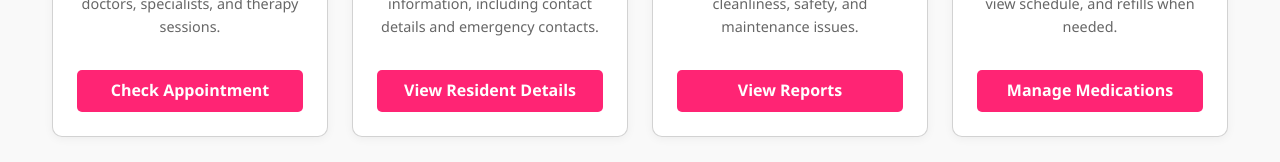
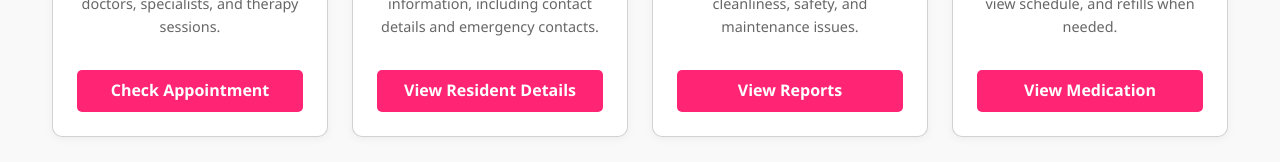
Before and after one commit to Takeruso/projectA, a Vue app in the folder frontend/: page /staff in a window 1280 px wide. Shown: the part 418-580 px from the top of the page. Built offline with nearby package versions, Linux system fonts and the light colour scheme.

Commit message:
update staff dashboard

```diff
--- a/frontend/src/views/staff/staffDashboard.vue
+++ b/frontend/src/views/staff/staffDashboard.vue
@@ -71,7 +71,9 @@
           <p>
             Track medications inventory, view schedule, and refills when needed.
           </p>
-          <a href="#" class="cta">Manage Medications</a>
+          <router-link to="/staff/medication" class="cta"
+            >View Medication</router-link
+          >
         </div>
       </div>
 
```
Also changed, not shown: frontend/src/router/modules/staff.js (+13 -0 lines), 1 other file (tests, documents, lock files or other folders).
